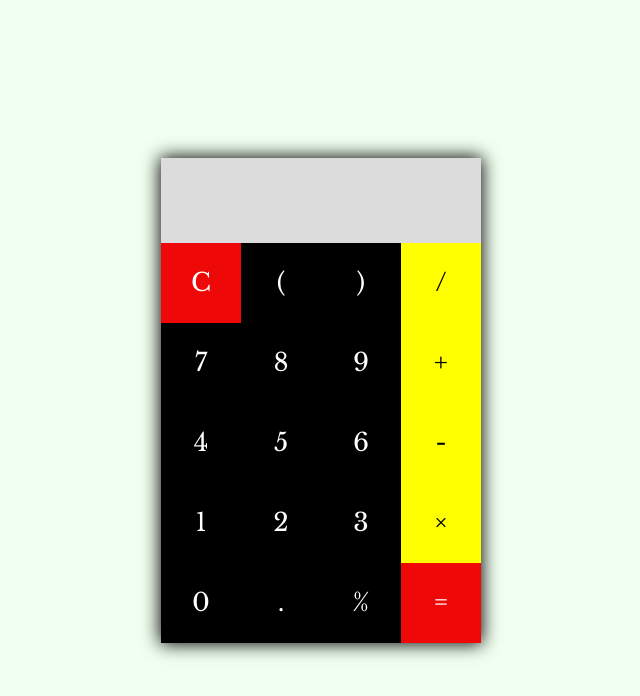
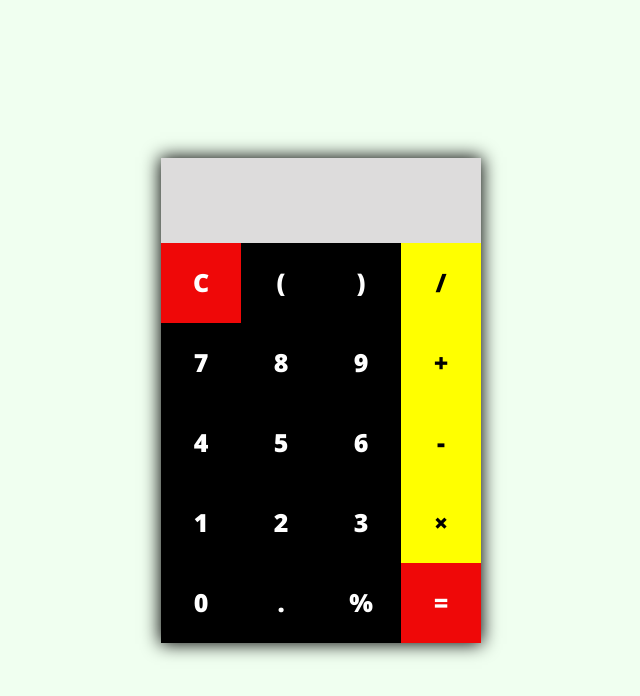
Before and after one commit to arifulislamarman06/calculator-js, a plain HTML site: page index.html in a window 1280 px wide. Shown: the whole page, without its empty margins (319-959 px from the left). Drawn offline with nearby package versions, Linux system fonts and the light colour scheme.

Commit message:
Update style.css

```diff
--- a/style.css
+++ b/style.css
@@ -1,12 +1,13 @@
 
- @import url('https://fonts.googleapis.com/css2?family=Libre+Baskerville:wght@400;700&display=swap');
- *{
+ @import url('https://fonts.googleapis.com/css2?family=Open+Sans:wght@400;500;800&display=swap');
+*{
      margin: 0;
      padding: 0;
      box-sizing: border-box;
      -moz-box-sizing: border-box;
      -webkit-box-sizing: border-box;
-     font-family: 'Libre Baskerville', serif;
+     font-family: 'Open Sans', sans-serif;
+     font-weight: 600;
 
  }
  body{
```
